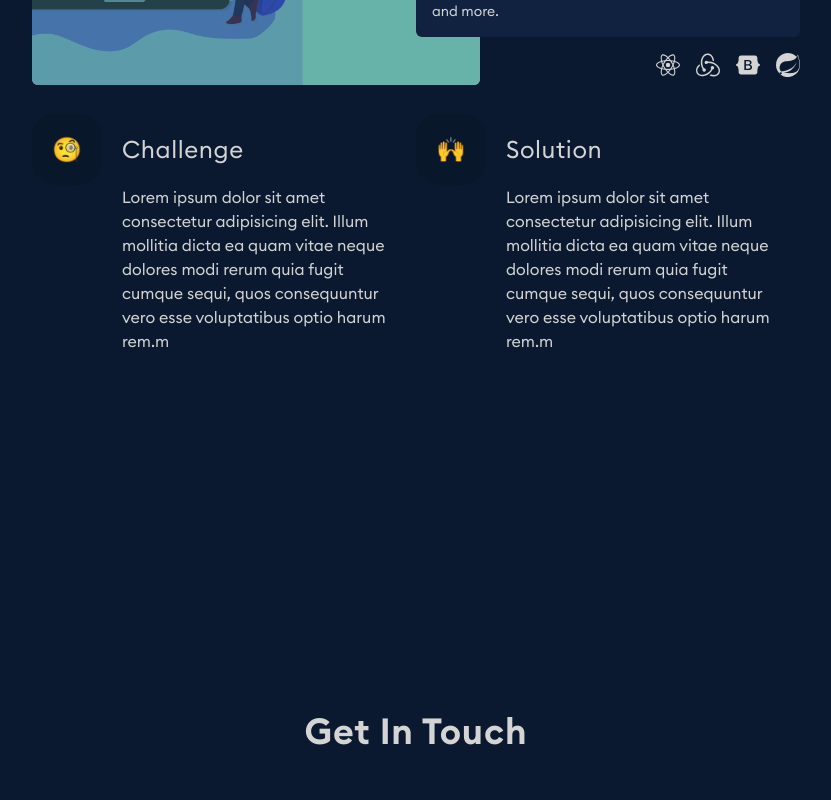
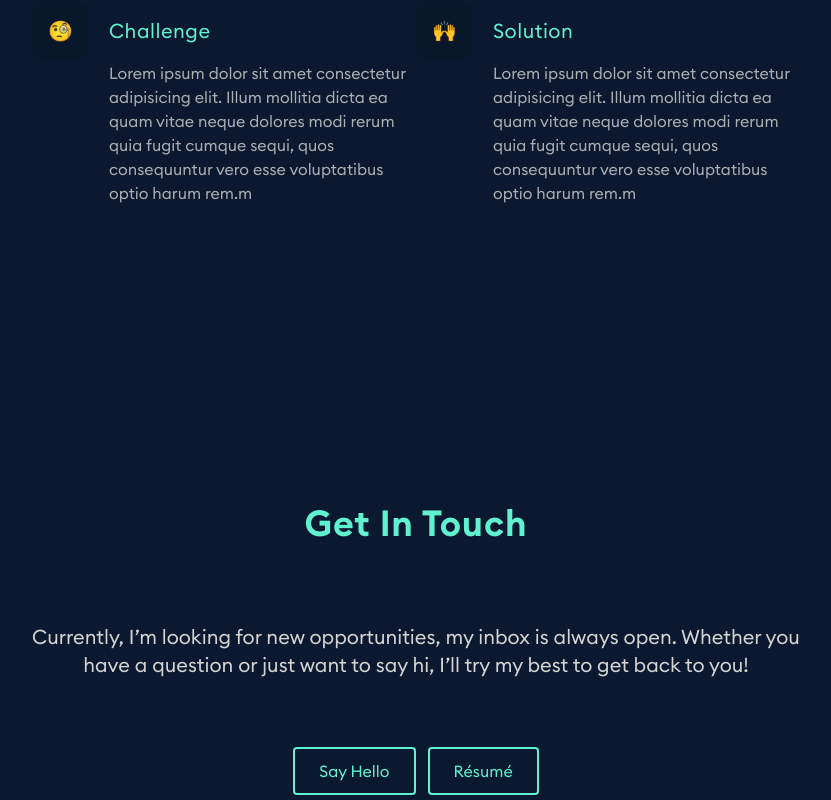
Before and after one commit to thavirak-svay/portfolio, a Next.js app: page / in a window 1280 px wide. Shown: the part 2400-3200 px from the top of the page, without its empty margins (224-1055 px from the left). Built offline with nearby package versions, Linux system fonts and the light colour scheme.

Commit message:
update:project card size,color,update:contact transition

```diff
--- a/components/ProjectCard.jsx
+++ b/components/ProjectCard.jsx
@@ -2,21 +2,21 @@ import Image from "next/image";
 import InView from "./InView";
 import Tippy from "@tippyjs/react";
 import { motion } from "framer-motion";
-import { fadeUp, inView } from "@/utils/framerMotionAnimation";
+import { fadeUp } from "@/utils/framerMotionAnimation";
 
 export default function ProjectCard({ title, description, tectStacks, imageSrc, challenge, solution, alignRight = false }) {
 	return (
 		<div className="grid grid-cols-12 ">
-			<div className={`flex flex-col gap-4 justify-between col-span-full z-[2] row-start-1 p-5 md:p-0 ${alignRight ? "md:col-start-7 md:col-end-[-1]" : "md:col-end-7"} `}>
+			<div className={`flex flex-col gap-4 justify-between col-span-full z-[2] row-start-1 p-5 md:p-0 ${alignRight ? "md:col-start-7 md:col-end-[-1]" : "md:col-end-7"}`}>
 				<div className={`${alignRight ? "md:text-right" : "md:text-left"}`}>
 					<motion.p variants={fadeUp} className="text-blue-700 dark:text-cyan-500 tracking-wide">
 						Featured Project
 					</motion.p>
-					<motion.p variants={fadeUp} className="font-semibold text-2xl">
+					<motion.p variants={fadeUp} className="font-semibold text-2xl hover:text-blue-700 dark:hover:text-cyan-500">
 						{title}
 					</motion.p>
 				</div>
-				<motion.div variants={fadeUp} className={`md:bg-sand-300 md:dark:bg-darkBlue-400 rounded-md`}>
+				<motion.div variants={fadeUp} className={`md:bg-sand-300 md:dark:bg-darkBlue-400 rounded-md ${alignRight ? "md:text-right" : "md:text-left"}`}>
 					<p className={`text-sm p-0.5 md:p-4 text-current`}>{description}</p>
 				</motion.div>
 
@@ -41,23 +41,23 @@ export default function ProjectCard({ title, description, tectStacks, imageSrc,
 			</div>
 
 			<motion.div variants={fadeUp} className={`col-span-full row-start-1 ${alignRight ? "md:col-end-8" : "md:col-start-6 md:col-end-[-1]"}`}>
-				<figure className="brightness-75 dark:brightness-50 dark:opacity-20 opacity-10 rounded-md md:bg-blue-200 md:dark:bg-cyan-400 md:brightness-90 md:dark:brightness-100 md:opacity-100 md:dark:opacity-70  min-h-full md:min-h-[17em] hover:bg-white hover:brightness-100 dark:hover:bg-white dark:hover:opacity-100 duration-300 ">
+				<figure className="brightness-100 dark:brightness-50 dark:opacity-25 opacity-20 rounded-md bg-blue-400  dark:bg-cyan-400 md:bg-blue-200 md:brightness-90 md:dark:brightness-100 md:opacity-100 md:dark:opacity-70  min-h-full md:min-h-[17em] hover:bg-white hover:brightness-100 dark:hover:bg-white dark:hover:opacity-100 duration-300 ">
 					<Image className="rounded-md mix-blend-multiply object-cover " src={imageSrc} alt="" layout="fill" />
 				</figure>
 			</motion.div>
 
-			<motion.div variants={fadeUp} className="col-span-12 md:col-span-6 flex py-4">
-				<p className="bg-sand-300 dark:bg-darkBlue-600 text-2xl p-5 rounded-3xl h-[max-content]">🧐</p>
-				<blockquote className="p-5">
-					<p className="text-2xl pb-5 tracking-wide">Challenge</p>
-					<p>{challenge}</p>
+			<motion.div variants={fadeUp} className="col-span-12 md:col-span-6 flex gap-5 py-4">
+				<p className="bg-sand-300 dark:bg-darkBlue-600 text-xl p-4 rounded-2xl h-[max-content]">🧐</p>
+				<blockquote>
+					<p className="text-xl py-4 tracking-wide text-blue-700 dark:text-cyan-500">Challenge</p>
+					<p className="opacity-80">{challenge}</p>
 				</blockquote>
 			</motion.div>
-			<motion.div variants={fadeUp} className="col-span-12 md:col-span-6 flex py-4">
-				<p className="bg-sand-300 dark:bg-darkBlue-600 text-2xl p-5 rounded-3xl h-[max-content]">🙌</p>
-				<blockquote className="p-5">
-					<p className="text-2xl pb-5 tracking-wide">Solution</p>
-					<p>{solution}</p>
+			<motion.div variants={fadeUp} className="col-span-12 md:col-span-6 flex gap-5 py-4">
+				<p className="bg-sand-300 dark:bg-darkBlue-600 text-xl p-4 rounded-2xl h-[max-content]">🙌</p>
+				<blockquote>
+					<p className="text-xl py-4 tracking-wide text-blue-700 dark:text-cyan-500">Solution</p>
+					<p className="opacity-80">{solution}</p>
 				</blockquote>
 			</motion.div>
 		</div>
--- a/pages/index.jsx
+++ b/pages/index.jsx
@@ -45,20 +45,27 @@ export default function Index() {
 						</InView>
 					))}
 				</section>
-				<section id="contact" className={`flex flex-col space-y-20  justify-center items-center min-h-screen lg:px-[20%] md:px-[15%] px-[4%] text-center`}>
-					<p className="h2 font-semibold tracking-wide">Get In Touch</p>
-					<p className="h5">
-						Currently, I’m looking for new opportunities, my inbox is always open. Whether you have a question or just want to say hi, I’ll try my best to get back to you!
-					</p>
-					<div className="space-x-4">
+				<section id="contact" className={`min-h-screen flex items-center lg:px-[20%] md:px-[15%] px-[4%]`}>
+					<InView variants={inView} className="flex flex-col space-y-20 justify-center items-center text-center">
+						<motion.p variants={fadeUp} className="h2 font-semibold tracking-wide text-blue-700 dark:text-cyan-500">
+							Get In Touch
+						</motion.p>
+						<motion.p variants={fadeUp} className="h5">
+							Currently, I’m looking for new opportunities, my inbox is always open. Whether you have a question or just want to say hi, I’ll try my best to get back to
+							you!
+						</motion.p>
+						<motion.div variants={fadeUp} className="space-x-4">
 							<a aria-label="sayHello" className="outline-button" href={`mailto:${email}`}>
 								Say Hello
 							</a>
 							<a aria-label="resume" className="outline-button" href={cvUrl} target="_blank" rel="noreferrer">
 								Résumé
 							</a>
-					</div>
+						</motion.div>
+						<motion.div variants={fadeUp}>
 							<Footer />
+						</motion.div>
+					</InView>
 				</section>
 			</motion.div>
 			<RightSidebar />
```
Lines whose indentation alone changed are shown as unchanged.
